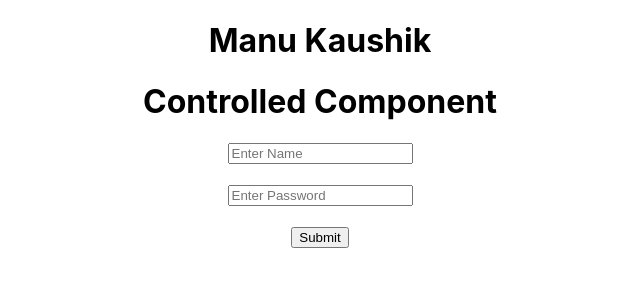
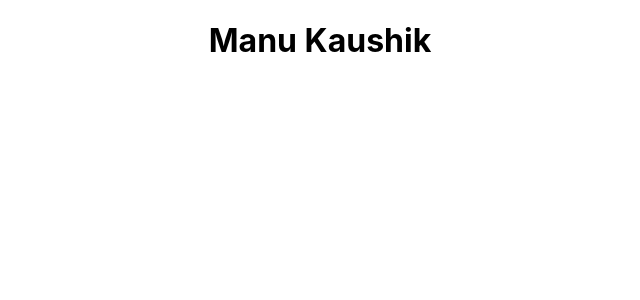
Before and after one commit to Manukaushikk/100DAYSOFREACT, a React (Create React App) app: page / in a window 1280 px wide. Shown: the top 300 px of the page, without its empty margins (320-960 px from the left). Built offline with nearby package versions, Linux system fonts and the light colour scheme.

Commit message:
Lazy Loading

```diff
--- a/src/App.js
+++ b/src/App.js
@@ -44,7 +44,7 @@ class App extends React.Component {
         <h1>Manu Kaushik</h1>
         {/* Components */}
         {/* <UncontrolForm /> */}
-        <Controlled />
+        {/* <Controlled /> */}
 
         {/* Memo */}
         {/* Memo with React {count} */}
```
Also changed, not shown: src/LazyLoading/Lazzz.js (added, +14 -0 lines), src/LazyLoading/Aboutt.js (added).
